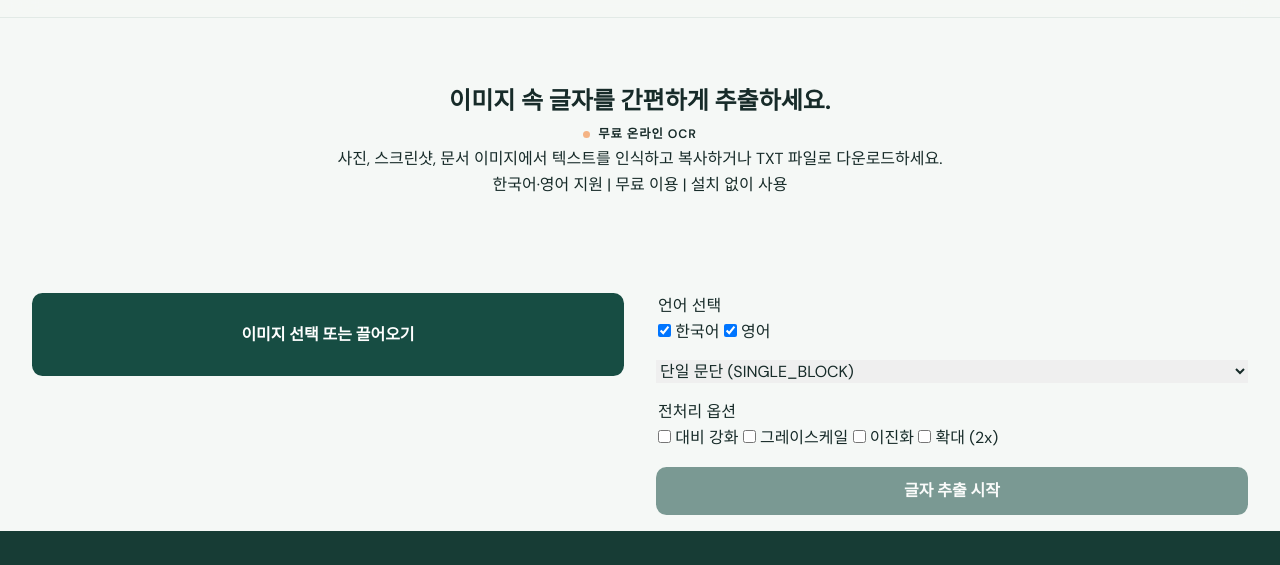
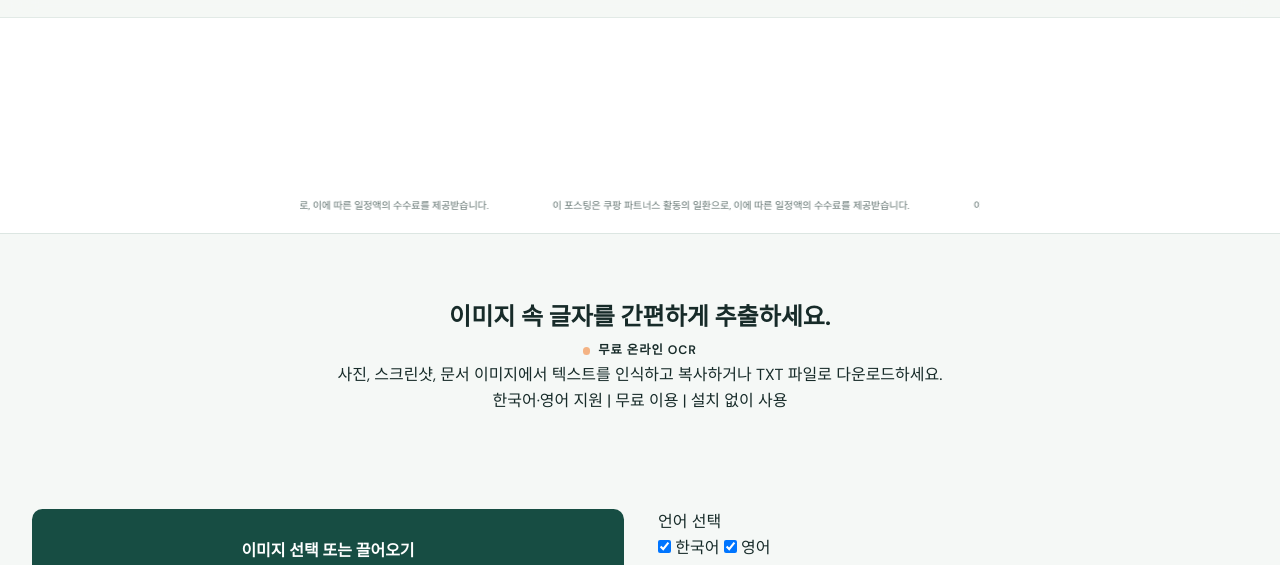
Before and after one commit to lalajeong0117-beep/adsite, a website: page ocr.html in a window 1280 px wide. Shown: the part 67-632 px from the top of the page. Drawn offline with Linux system fonts and the light colour scheme.

Commit message:
adsite-cupang
ocr 사이트 광고 빼먹은거 지금 넣엇음 최최최종

```diff
--- a/ocr.html
+++ b/ocr.html
@@ -41,6 +41,8 @@
 </head>
 <body>
   <div id="site-header"></div>
+
+  <div id="site-banner"></div>
 
   <main class="ocr-main" id="top">
     <section class="ocr-hero" aria-labelledby="ocr-title">
```
